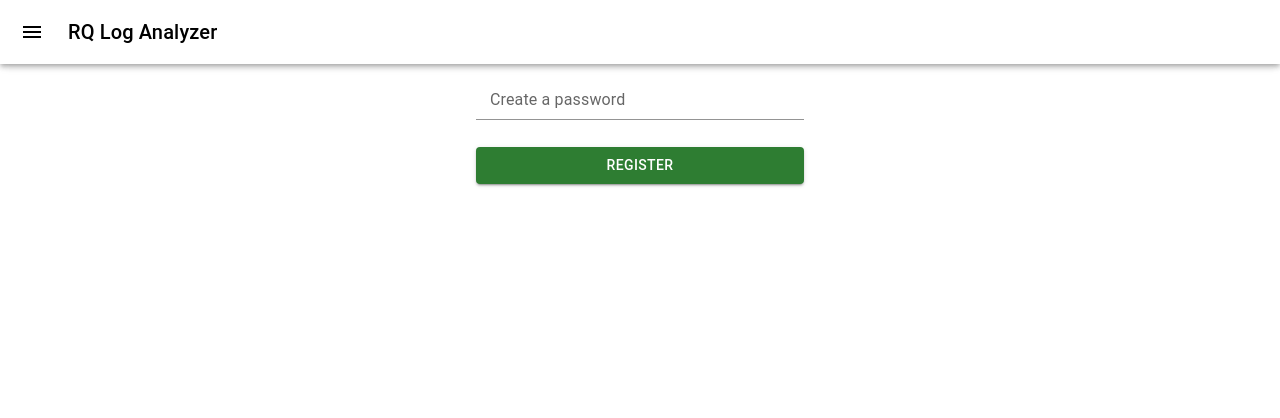
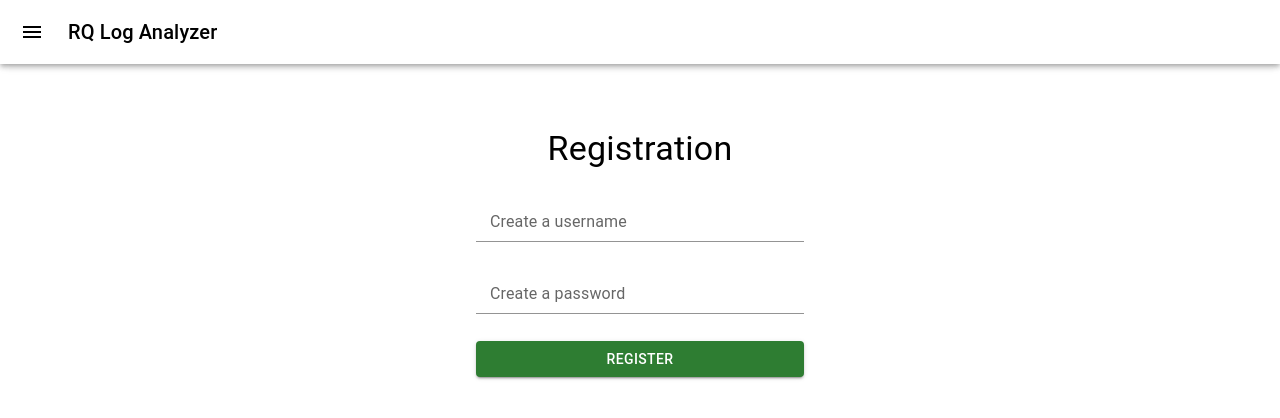
Before and after one commit to KoatKoetl/RoyalQuest-Logs-Analyzer, a React (Vite) app in the folder client/RoyalQuest-Logs-Analyzer/: page /registration in a window 1280 px wide. Shown: the top 418 px of the page. Built offline with nearby package versions, Linux system fonts and the light colour scheme; a web font is replaced by a local one.

Commit message:
Fix (info message when register)

```diff
--- a/client/RoyalQuest-Logs-Analyzer/src/components/registerPage.tsx
+++ b/client/RoyalQuest-Logs-Analyzer/src/components/registerPage.tsx
@@ -43,16 +43,21 @@ const RegistrationPage = () => {
           },
         });
 
-        if (createUser.status === 200) {
+        if (createUser.status === 201) {
           setMessage('User successfully registered');
           setSuccess(true);
         } else {
-          setMessage(`Error sending file - ${createUser.statusText}`);
+          setMessage(`Error creating user. Try again later`);
           setSuccess(false);
         }
       } catch (error) {
-        setMessage('Something went wrong. Try again later');
-        setSuccess(false);
+        if (axios.isAxiosError(error)) {
+          setMessage(error.response?.data.error);
+          setSuccess(false);
+        } else {
+          setMessage('Something went wrong. ' + error);
+          setSuccess(false);
+        }
       } finally {
         setTimeout(() => {
           setMessage('');
@@ -64,10 +69,13 @@ const RegistrationPage = () => {
   };
 
   return (
-    <div className="flex items-center justify-center h-full flex-col gap-4">
+    <div className="flex items-center justify-center h-full flex-col gap-4 mt-32">
       <form onSubmit={handleSubmit} className="flex flex-col gap-6">
+        <Typography variant="h4" className="font-bold text-center">
+          Registration
+        </Typography>
         <FormControl>
-          <InputLabel htmlFor="login">Create a login</InputLabel>
+          <InputLabel htmlFor="login">Create a username</InputLabel>
           <Input
             id="login"
             aria-describedby="create user login"
```
